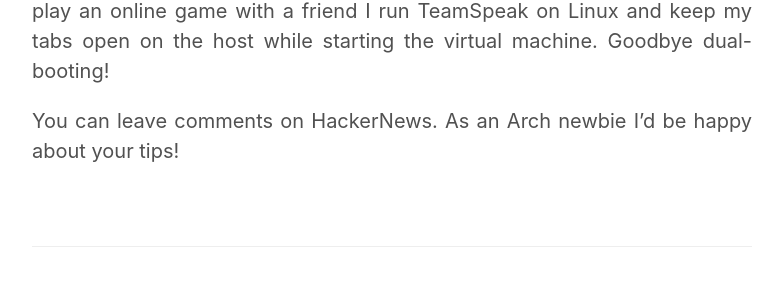
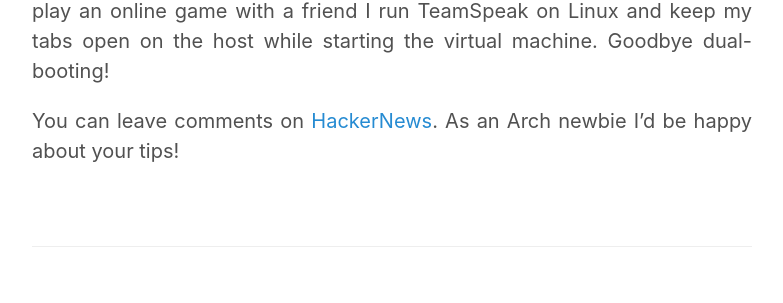
Before and after one commit to timakro/web, a Jekyll site: the page built from _posts/2019-05-07-new-hardware-switching-to-arch-linux.md, in a window 1280 px wide and 900 px high, scrolled down 7279 px. Shown: the part 392-695 px from the top of the window, without its empty margins (248-1031 px from the left). Built offline with Jekyll 4.4.1, drawn with Linux system fonts in a browser that asks for light colours; part of the change alters nothing that is shown.

```diff
--- a/_posts/2019-05-07-new-hardware-switching-to-arch-linux.md
+++ b/_posts/2019-05-07-new-hardware-switching-to-arch-linux.md
@@ -152,4 +152,4 @@ My script to start the virtual machine also turns off the screen on the host so
 
 I am super pleased with my PCI passthrough setup. Apart from the initial effort it took to configure the VM no issues arised from the virtualization. I have finished The Witcher 3 on my new system in beautiful 60 frames per second and played a bunch of other games without issues. When I want to play an online game with a friend I run TeamSpeak on Linux and keep my tabs open on the host while starting the virtual machine. Goodbye dual-booting!
 
-You can leave comments on HackerNews. As an Arch newbie I'd be happy about your tips!
+You can leave comments on [HackerNews](https://news.ycombinator.com/item?id=19849809). As an Arch newbie I'd be happy about your tips!
```
